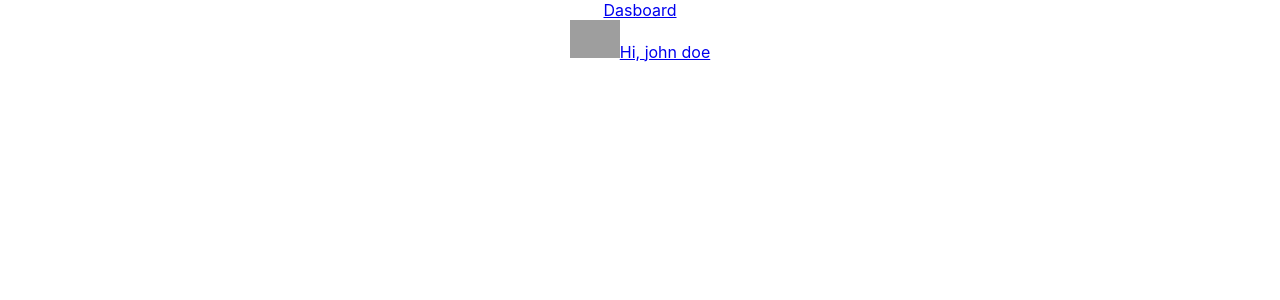
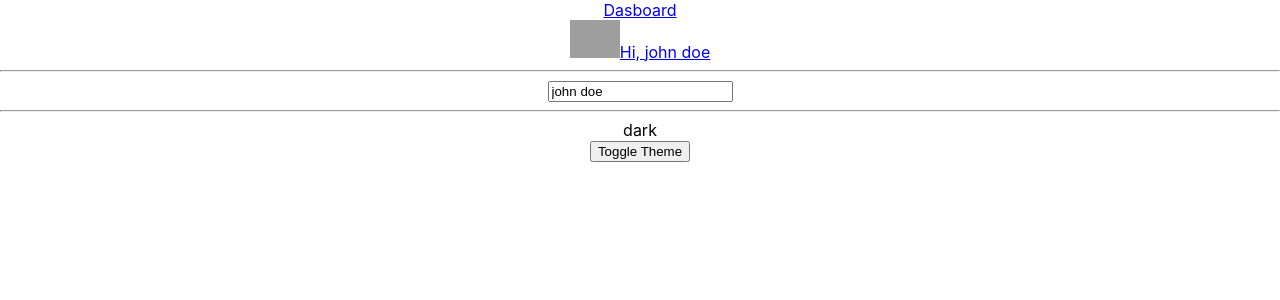
Before and after one commit to decozzfx/ReactJS-useContext-state-manage-Arrayid, a React (Create React App) app: page / in a window 1280 px wide. Shown: the top 300 px of the page. Built offline with nearby package versions, Linux system fonts and the light colour scheme; grey boxes are pictures that could not be loaded.

Commit message:
useContext passing function

```diff
--- a/src/App.js
+++ b/src/App.js
@@ -2,9 +2,13 @@ import './App.css';
 import {useState, useEffect} from 'react'
 import Navbar from './components/Navbar.js'
 import { AppContext } from './components/contexts/app-context';
+import { Setting } from './components/Setting';
+import DisplayTheme from './components/DisplayTheme';
+import ToggleTheme from './components/ToggleTheme';
 
 function App() {
   const [user, setUser] = useState({})
+  const [theme, setTheme] = useState('dark')
 
   useEffect(() => {
     const user = {
@@ -16,12 +20,20 @@ function App() {
 
   const appContextValue = {
     user,
+    setUser,
+    theme,
+    setTheme,
   }
 
   return (
     <div className="App">
       <AppContext.Provider value={appContextValue}>
       <Navbar/>
+      <hr />
+      <Setting/>
+      <hr />
+      <DisplayTheme/>
+      <ToggleTheme />
       </AppContext.Provider>
     </div>
   );
--- /dev/null
+++ b/src/components/DisplayTheme.js
@@ -0,0 +1,11 @@
+import { AppContext } from "./contexts/app-context";
+import { useContext } from "react";
+
+export default function DisplayTheme() {
+    const context = useContext(AppContext)
+    return(
+        <div>
+            {context.theme}
+        </div>
+    )
+}
--- /dev/null
+++ b/src/components/Setting.js
@@ -0,0 +1,13 @@
+import React, { useContext } from 'react'
+import { AppContext } from './contexts/app-context'
+
+export const Setting = () => {
+    const context = useContext(AppContext)
+
+    return (
+        <input type='text' onChange={(e) => context.setUser({
+            ...context.user, // merch data lama agar tidak hilang
+            name : e.target.value,
+        })} placeholder='change name' value={context.user.name ?? ''}/>
+    )
+}
--- /dev/null
+++ b/src/components/ToggleTheme.js
@@ -0,0 +1,14 @@
+import React from 'react'
+import { useContext } from 'react'
+import { AppContext } from './contexts/app-context'
+
+const ToggleTheme = () => {
+    const context = useContext(AppContext)
+    return (
+        <div>
+            <button onClick={() => context.setTheme(context.theme === 'dark' ? 'light' : 'dark') }>Toggle Theme</button>
+        </div>
+    )
+}
+
+export default ToggleTheme
--- a/src/index.js
+++ b/src/index.js
@@ -2,7 +2,6 @@ import React from 'react';
 import ReactDOM from 'react-dom';
 import './index.css';
 import App from './App';
-
 ReactDOM.render(
   <React.StrictMode>
     <App />
```
